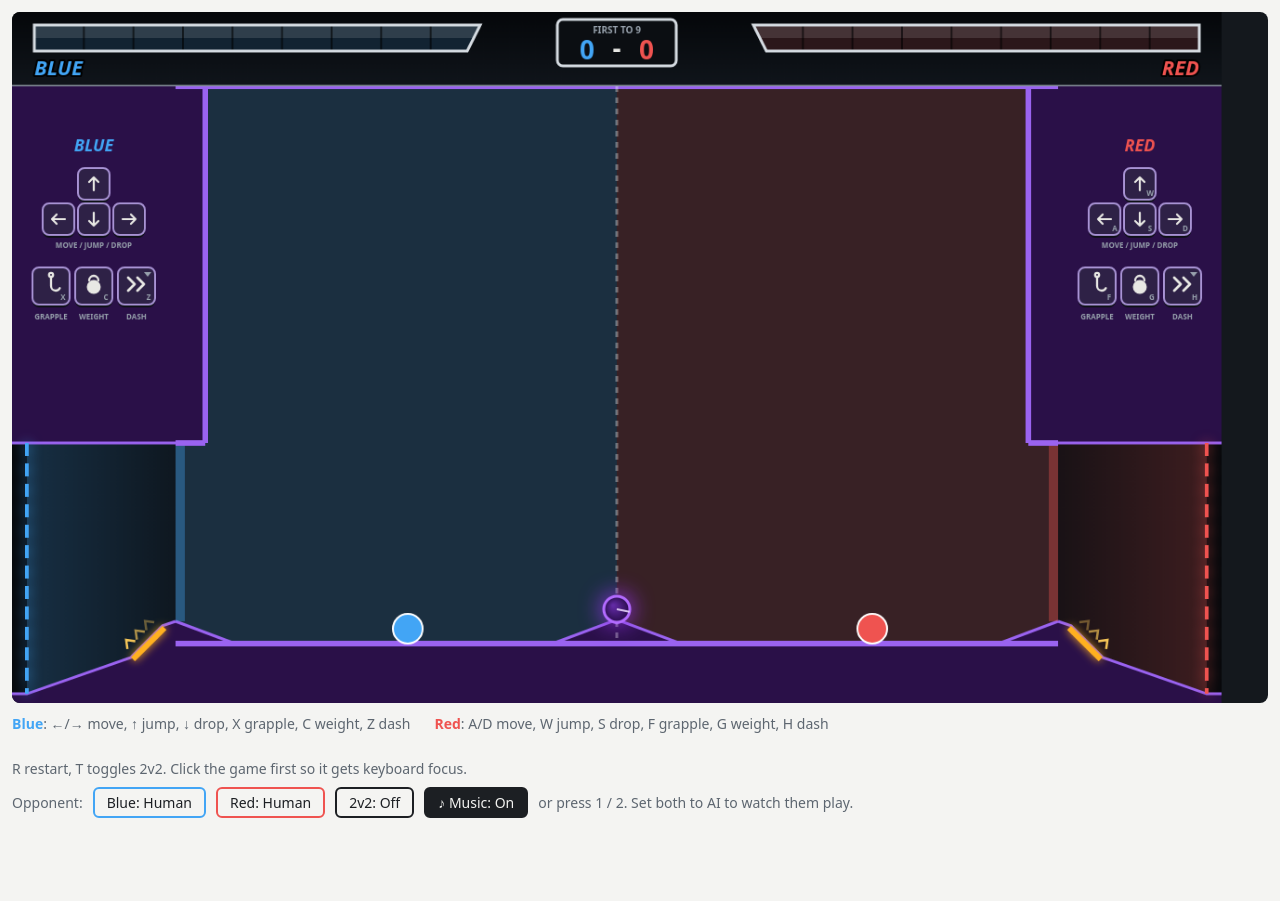
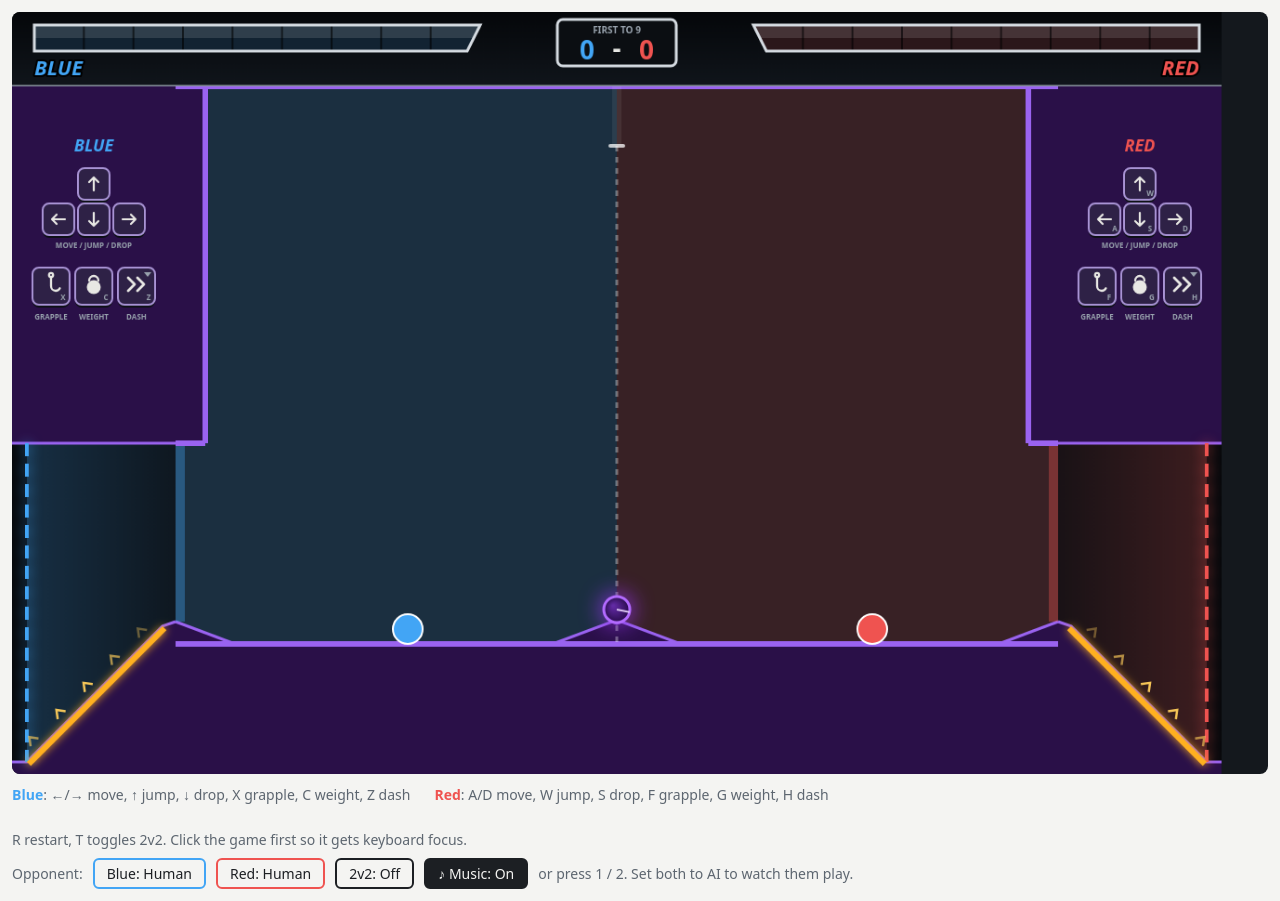
Before and after one commit to HungNguyen922/WeirdDeathBallPlus, a plain HTML site: page index.html in a window 1280 px wide. Before the commit the page ends 830 px from the top, so only its background shows below. Drawn offline with Linux system fonts and the light colour scheme.

Commit message:
making map changes

```diff
--- a/css/style.css
+++ b/css/style.css
@@ -3,7 +3,7 @@
 :root[data-theme="dark"]{--bg:#101316;--fg:#e8e8e4;--mut:#98a2ad}
 html{scroll-padding-top:env(safe-area-inset-top,0px)}
 body{margin:0;background:var(--bg);color:var(--fg);font:14px/1.5 system-ui,sans-serif;display:flex;flex-direction:column;align-items:center;padding:12px}
-canvas{width:100%;max-width:1352px;aspect-ratio:1352/744;background:#14181d;border-radius:8px;outline:none}
+canvas{width:100%;max-width:1352px;aspect-ratio:1352/820;background:#14181d;border-radius:8px;outline:none}
 .keys{max-width:1352px;width:100%;display:flex;gap:24px;flex-wrap:wrap;margin-top:10px;color:var(--mut)}
 b{color:var(--fg)}
 .ai{max-width:1352px;width:100%;display:flex;gap:10px;align-items:center;flex-wrap:wrap;margin-top:8px;color:var(--mut)}
--- a/index.html
+++ b/index.html
@@ -4,7 +4,7 @@
 <title>Weird Death Ball</title>
 <link rel="stylesheet" href="css/style.css">
 </head><body>
-<canvas id="c" width="1352" height="744" tabindex="0"></canvas>
+<canvas id="c" width="1352" height="820" tabindex="0"></canvas>
 <div class="keys">
 <div><b style="color:#42a5f5">Blue</b>: ←/→ move, ↑ jump, ↓ drop, X grapple, C weight, Z dash</div>
 <div><b style="color:#ef5350">Red</b>: A/D move, W jump, S drop, F grapple, G weight, H dash</div>
--- a/js/physics/arrows.js
+++ b/js/physics/arrows.js
@@ -7,7 +7,7 @@ function clearArrows() { arrows.length = 0; stuckSegs.length = 0; }
 const ARROW_SNAP = { l: Math.PI, r: 0, u: -Math.PI / 2, d: Math.PI / 2 }; // angles are screen angles: 0 = right, -PI/2 = up, PI/2 = down, PI = left
 const wrapAng = a => Math.atan2(Math.sin(a), Math.cos(a));
 // Everything an arrow sticks into. [segment list, extra thickness]: the juts / tunnel ceilings are drawn thick, so they count as thick.
-const ARROW_SOLIDS = [[SEGS, 0], [OUTSEGS, 0], [LEDGES, LEDGE_T], [OUTCEIL, LEDGE_T]];
+const ARROW_SOLIDS = [[SEGS, 0], [OUTSEGS, 0], [PADS, 0], [LEDGES, LEDGE_T], [OUTCEIL, LEDGE_T]];
 
 // One physics step of an arrow cast, called from Player.step while the special key is held. c = the cast, k = the player's keys.
 // Charge: fills over ARROW_CHARGE_T and then just stays full (that is the cap). Aim: starts pointing up; holding RIGHT turns it clockwise and LEFT
--- a/js/physics/player.js
+++ b/js/physics/player.js
@@ -40,6 +40,7 @@ class Player {
         this.onBall = false;
         this.ground = false;
         this.ropeBase = null;
+        this.netSide = undefined; // which side of the net we were last on (0 left, 1 right); set after the first step
         this.gjN = 0; this.gjT = 99;               // grapple-jump chain: jumps so far, seconds since the last one
         this.liftX = this.liftY = 0; this.liftT = 1e9; // the kick still being delivered (see LIFT_RAMP)
         this.dashReady = true; // one dash per trip off the floor
@@ -60,8 +61,9 @@ class Player {
         };
         const o = sawY(this.x); // the floor can be raised by a quake: look it up in the floor's own frame, then lift the result
         add({ x: this.x, y: H + o }, true);
-        for (const p of [{ x: this.x, y: 0 }, { x: 0, y: this.y }, { x: W, y: this.y }, { x: NETX, y: this.y }])
+        for (const p of [{ x: this.x, y: 0 }, { x: 0, y: this.y }, { x: W, y: this.y }])
             add(p, false);
+        add(nearestOnSeg(NETSEGS[0], this.x, this.y), false); // the net only exists below its gap
         for (const sg of SEGS) {
             const q = nearestOnSeg(sg, this.x, this.y - o);
             add({ x: q.x, y: q.y + sawY(q.x) }, true);
@@ -372,6 +374,8 @@ class Player {
         this.vy += vo;
         sawHit(this.x, this.hit);
         this.ground = collideTerrain(this, 0, 0, LEDGES, LEDGE_T) || gf;
+        if (collideTerrain(this, 0.2, 0, NETSEGS, NET_T))
+            this.ground = true; // landing on top of the net's cut end counts as ground
         if (collideTerrain(this, 0, 0, stuckSegs, ARROW_HALF_W))
             this.ground = true; // standing on a stuck arrow counts as ground
         if (this.rope && !this.onBall && this.ropeGround && this.hit > PIVOT_MIN_HIT && Math.hypot(this.rope.x - this.x, this.rope.y - this.y) < PIVOT_ZONE) {
@@ -386,8 +390,8 @@ class Player {
             if (this.vy < 0)
                 this.vy *= -0.05;
         } // demo: ceiling hits barely rebound
-        const lo = this.team === 0 ? this.r : NETX + this.r;
-        const hi = this.team === 0 ? NETX - this.r : W - this.r;
+        const lo = this.r; // players may now cross the net through its gap, so only the outer walls limit them
+        const hi = W - this.r;
         if (this.x < lo) {
             this.x = lo;
             if (this.vx < 0)
@@ -398,5 +402,14 @@ class Player {
             if (this.vx > 0)
                 this.vx *= -0.2;
         }
+        // Net guard: the net is a thin wall, so a very fast player could jump clean through it in one step. If we ended up on the other side of the net
+        // while below its gap, put us back against the face we came from. (Crossing through the gap is fine: we are above NET_GAP then.)
+        const side = this.x < NETX ? 0 : 1;
+        if (this.netSide !== undefined && side !== this.netSide && this.y + this.r > NET_GAP + 0.5) {
+            this.x = NETX + (this.netSide ? this.r : -this.r);
+            if (this.vx * (this.netSide ? 1 : -1) < 0)
+                this.vx *= -0.2;
+        } else
+            this.netSide = side;
     }
 }
--- a/js/physics/terrain.js
+++ b/js/physics/terrain.js
@@ -7,26 +7,30 @@ for (let i = 0; i < PEAK.length - 1; i++)
     SEGS.push([...PEAK[i], ...PEAK[i + 1]]);
 // The wall above each goal juts out one player-width from the ceiling down to the goal opening, so each goal sits in a little alcove. It is part of
 // the wall, so it never moves with the floor. Two faces per jut: the underside (over the goal) and the inner side.
+// The net: a wall down the middle for players (the ball ignores it) with a gap at the top, NET_GAP = 2 player lengths tall, so players can cross to the
+// enemy side. NETSEGS is the solid part: from the bottom of the gap down to the floor. NET_T = 0: the wall sits exactly on the net line.
+const NET_GAP = 2 * PL, NET_T = 0, NETSEGS = [[NETX, NET_GAP, NETX, H]];
 const LEDGE_T = 3, LEDGES = [[0, GOAL_Y0, PL, GOAL_Y0], [PL, 0, PL, GOAL_Y0], [W, GOAL_Y0, W - PL, GOAL_Y0], [W - PL, 0, W - PL, GOAL_Y0]];
 // ---- Out-of-bounds tunnels. Past each goal opening the ball enters a tunnel (the jut's underside carries on as its ceiling). The floor starts at the goal lip
 // and slopes DOWN toward the threshold line, so any ball that falls out there is guided to it. The ball scores only when it crosses the threshold, OUT_D (5 player
 // lengths) outside the goal. The HATCHET is a bounce pad on that slope, just outside the goal, facing up and out toward the threshold. ----
 const OUT_D = 5 * PL, OUT_DROP = 56; // threshold distance; how far the tunnel floor drops over that distance (steeper = the ball gets there faster); the hatchet's steep section adds a bit more
-const PAD_LEN = 48, PAD_ANG = Math.PI / 4, PAD_LIFT = 6, PAD_D0 = 14; // hatchet: plate length, tilt from horizontal (45 degrees), drawn thickness, distance of its inner end from the goal
-const PAD_D1 = PAD_D0 + PAD_LEN * Math.cos(PAD_ANG); // distance of its outer end
+const PAD_ANG = Math.PI / 4, PAD_LIFT = 6, PAD_D0 = 14; // hatchet: tilt from horizontal (45 degrees), drawn thickness, distance of its inner end from the goal
+const PAD_D1 = OUT_D; // the hatchet runs all the way down to the threshold line: there is no separate guide ramp after it, so anything that lands in the tunnel is bounced out
+const PAD_LEN = (PAD_D1 - PAD_D0) / Math.cos(PAD_ANG); // plate length (follows from the two distances above)
 const PAD_E = 5, PAD_KICK = 900, PAD_MAX = 1800, PAD_BOOST_T = 1.2; // bounce gain, minimum / maximum launch speed; the ball may exceed its normal speed cap right after a hatchet hit, easing back over PAD_BOOST_T seconds // bounce gain (>1 = adds energy), minimum launch speed, cap, and the softest hit that still triggers it (u/s)
-const PIT = 64; // depth of the pit under the tunnels (the ball is removed if it falls this far below the floor)
+const PIT = 140; // depth of the pit under the arena (the ball is removed if it falls well below it). The 45-degree hatchet drops ~146 u over the tunnel, so the pit has to be deep enough to show it down to the threshold line; canvas height = HUD + H + PIT
 const FK = OUT_DROP / OUT_D; // gentle base slope of the tunnel floor
-// Tunnel floor d units outside the goal: gentle slope from the lip, then the hatchet's 45-degree section, then the gentle slope again. It only ever descends outward,
+// Tunnel floor d units outside the goal: a short gentle lip, then the hatchet's 45-degree section all the way to the threshold. It only ever descends outward,
 // so nothing can get stuck in a pocket.
-const slopeY = d => GOAL_Y1 + FK * Math.min(d, PAD_D0) + Math.tan(PAD_ANG) * Math.max(0, Math.min(d, PAD_D1) - PAD_D0) + FK * Math.max(0, d - PAD_D1);
+const slopeY = d => GOAL_Y1 + FK * Math.min(d, PAD_D0) + Math.tan(PAD_ANG) * Math.max(0, Math.min(d, PAD_D1) - PAD_D0);
 const outX = (side, d) => (side === 0 ? -d : W + d);
 const OUTSEGS = [], PADS = [], OUTCEIL = [];
 const padA = side => ({ x: outX(side, PAD_D0), y: slopeY(PAD_D0) }); // top (inner) end of the hatchet
 const padB = side => ({ x: outX(side, PAD_D1), y: slopeY(PAD_D1) }); // bottom (outer) end
 for (const side of [0, 1]) {
     const A = padA(side), B = padB(side);
-    OUTSEGS.push([outX(side, 0), slopeY(0), A.x, A.y], [B.x, B.y, outX(side, OUT_D), slopeY(OUT_D)]);
+    OUTSEGS.push([outX(side, 0), slopeY(0), A.x, A.y]); // just the lip; the rest of the floor is the hatchet itself
     PADS.push([A.x, A.y, B.x, B.y]);
     OUTCEIL.push([outX(side, 0), GOAL_Y0, outX(side, OUT_D), GOAL_Y0]);
 }
--- a/js/render/arena.js
+++ b/js/render/arena.js
@@ -6,7 +6,7 @@ function drawOutside() { // tunnels, threshold lines and hatchets, mirrored on b
     cx.fillRect(0, H, W, PIT); // base under the arena floor
     for (const side of [0, 1]) {
         const s = side === 0 ? -1 : 1, base = side === 0 ? 0 : W, X = d => base + s * d, lift = sawY(base);
-        const col = side === 0 ? '#42a5f5' : '#ef5350', far = slopeY(OUT_D) + lift, fp = [0, PAD_D0, PAD_D1, OUT_D].map(d => [X(d), slopeY(d) + lift]);
+        const col = side === 0 ? '#42a5f5' : '#ef5350', far = slopeY(OUT_D) + lift, fp = [0, PAD_D0, OUT_D].map(d => [X(d), slopeY(d) + lift]);
         cx.fillStyle = TERRAIN; // solid mass over the tunnel...
         cx.fillRect(side === 0 ? -OX : W, 0, OX, GOAL_Y0);
         cx.beginPath(); // ...and under its sloped floor (it carries on past the threshold)
@@ -45,8 +45,9 @@ function drawOutside() { // tunnels, threshold lines and hatchets, mirrored on b
         cx.fillStyle = 'rgba(255,255,255,' + 0.85 * pf + ')';
         cx.fill();
         cx.restore();
-        for (let i = 0; i < 3; i++) { // chevrons pointing the way the hatchet launches
-            const u = 0.2 + 0.3 * i, px = A.x + (B.x - A.x) * u + Nx * 13, py = A.y + (B.y - A.y) * u + lift + Ny * 13;
+        const nch = Math.max(3, Math.round(PAD_LEN / 40)); // one chevron per ~40 u of plate
+        for (let i = 0; i < nch; i++) { // chevrons pointing the way the hatchet launches
+            const u = (i + 0.5) / nch, px = A.x + (B.x - A.x) * u + Nx * 13, py = A.y + (B.y - A.y) * u + lift + Ny * 13;
             cx.strokeStyle = 'rgba(255,205,90,' + (0.35 + 0.65 * (0.5 + 0.5 * Math.sin(tm / 140 - i * 1.1))) + ')';
             cx.lineWidth = 2.5;
             cx.beginPath();
@@ -116,9 +117,18 @@ function drawArena() { // background, terrain, goals, net line
     cx.stroke();
     cx.strokeStyle = 'rgba(255,255,255,.35)';
     cx.lineWidth = 3;
+    cx.fillStyle = 'rgba(255,255,255,.07)'; // the gap at the top of the net: a faint lit doorway
+    cx.fillRect(NETX - 5, 0, 10, NET_GAP);
     cx.setLineDash([6, 6]);
     cx.beginPath();
-    line(NETX, 0, NETX, H);
+    line(NETX, NET_GAP, NETX, H); // the net only exists below its gap
     cx.stroke();
     cx.setLineDash([]);
+    cx.strokeStyle = 'rgba(255,255,255,.75)'; // cap on the cut end, so the edge of the gap reads clearly
+    cx.lineWidth = 4;
+    cx.lineCap = 'round';
+    cx.beginPath();
+    line(NETX - 7, NET_GAP, NETX + 7, NET_GAP);
+    cx.stroke();
+    cx.lineCap = 'butt';
 }
```
